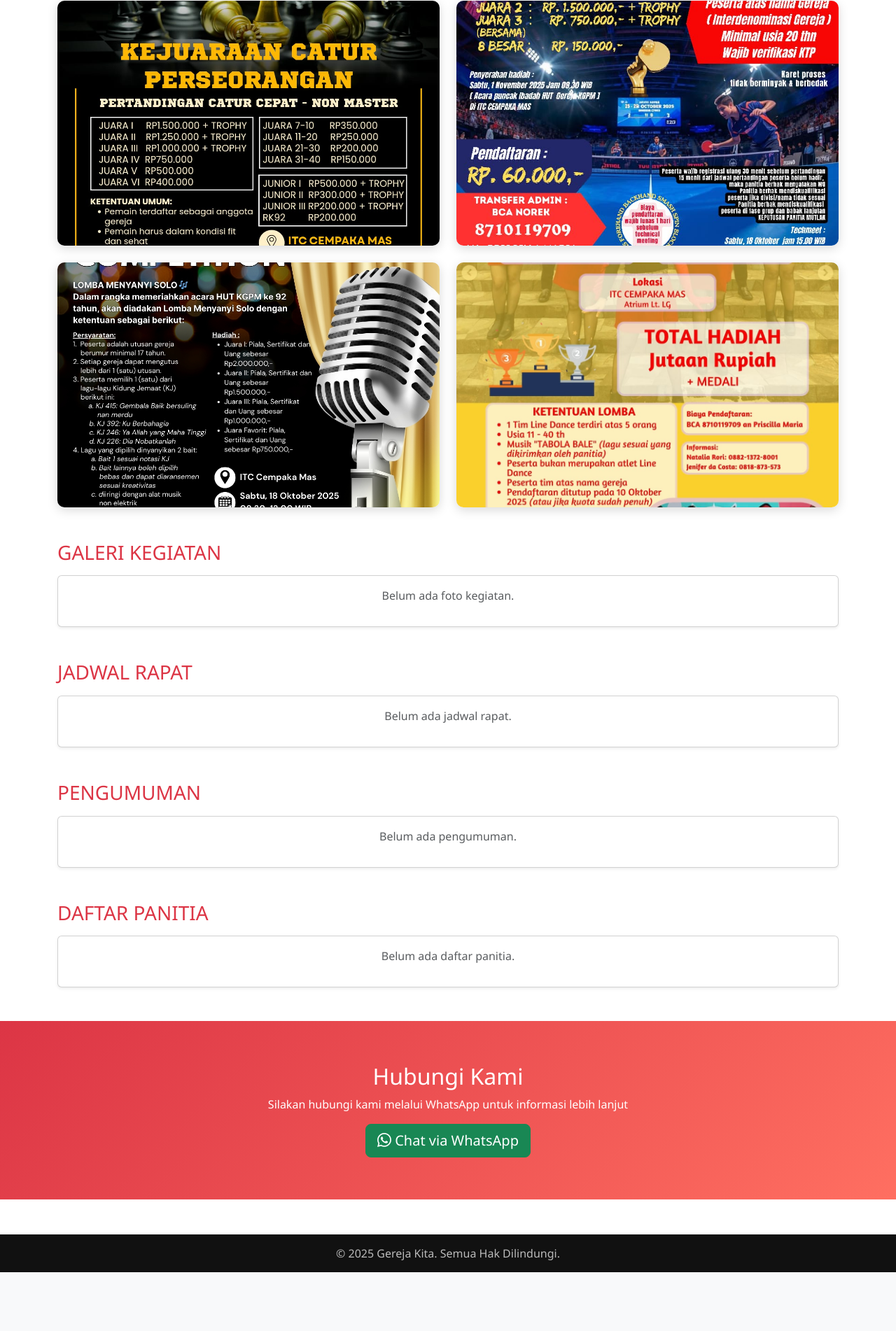
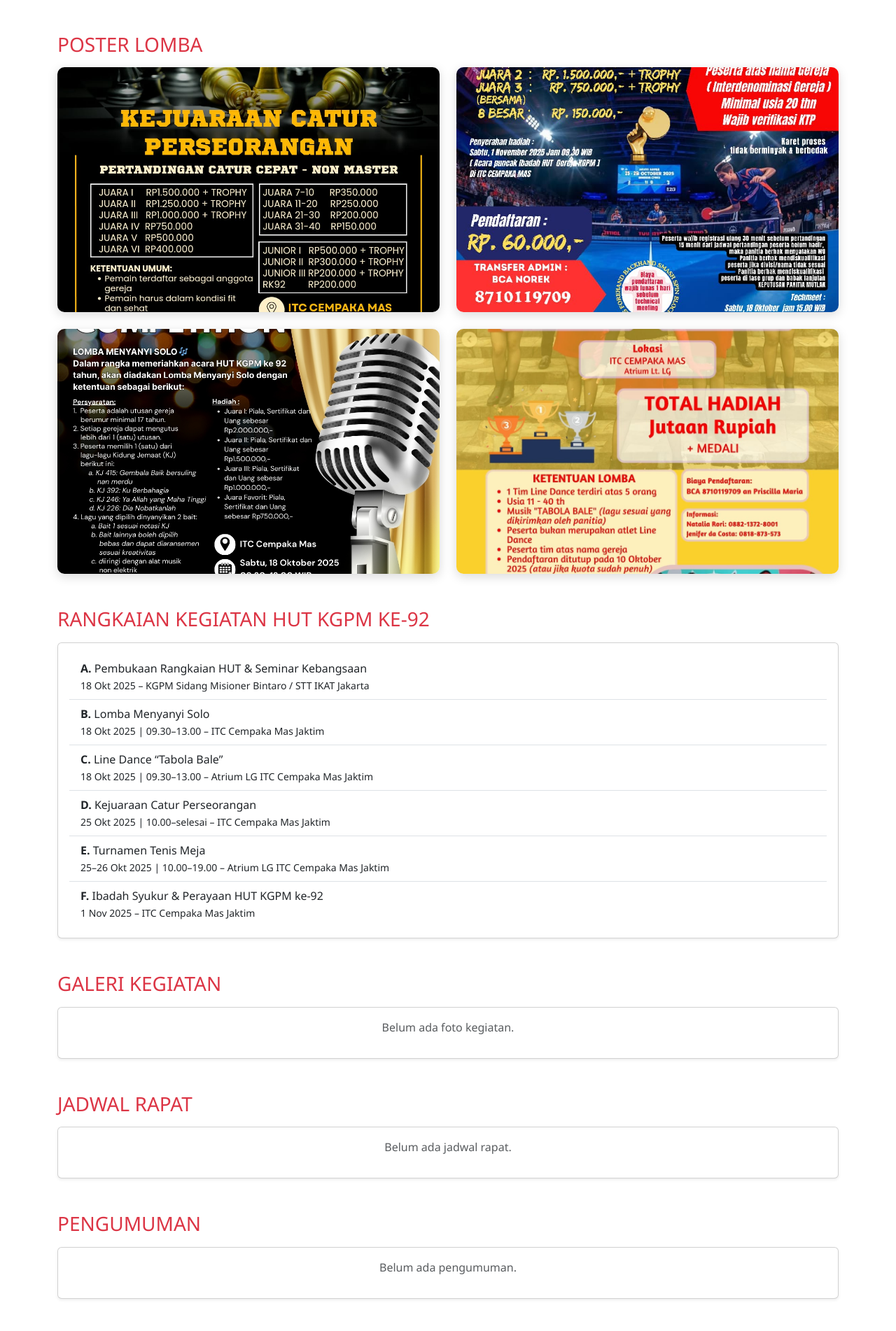
Before and after one commit to felixdanie21/kgpm, a CodeIgniter app: page /kgpm/ in a window 1280 px wide. Shown: the part 315-2217 px from the top of the page at 70% size. Before the commit the page ends 2133 px from the top, so only its background shows below. Run offline with CodeIgniter, Linux system fonts and the light colour scheme.

Commit message:
update landing page kerangkaian kegiatan

```diff
--- a/application/views/landing.php
+++ b/application/views/landing.php
@@ -3,16 +3,12 @@
 <head>
   <meta charset="UTF-8">
   <title>Ulang Tahun Gereja</title>
-  <meta name="viewport" content="width=device-width, initial-scale=1"> <!-- penting buat responsif -->
+  <meta name="viewport" content="width=device-width, initial-scale=1">
   <link href="https://cdn.jsdelivr.net/npm/bootstrap@5.3.3/dist/css/bootstrap.min.css" rel="stylesheet">
   <link href="https://cdn.jsdelivr.net/npm/bootstrap-icons/font/bootstrap-icons.css" rel="stylesheet">
   <style>
-    body {
-      font-family: 'Segoe UI', sans-serif;
-    }
-    .navbar {
-      box-shadow: 0 4px 8px rgba(0,0,0,0.2);
-    }
+    body { font-family: 'Segoe UI', sans-serif; }
+    .navbar { box-shadow: 0 4px 8px rgba(0,0,0,0.2); }
 
     /* Hero Section */
     .hero {
@@ -24,124 +20,72 @@
       border-radius: 0 0 20px 20px;
     }
     .hero h3 {
-      font-size: 1.8rem;
-      font-weight: bold;
-      animation: fadeInDown 1.5s;
+      font-size: 1.8rem; font-weight: bold;
+      animation: fadeInDown 1.5s; text-transform: uppercase;
+    }
+    .hero p {
+      font-size: 1.2rem; animation: fadeInUp 2s;
       text-transform: uppercase;
     }
-    .hero p {
-      font-size: 1.2rem;
-      animation: fadeInUp 2s;
-      text-transform: uppercase;
-    }
-    @keyframes fadeInDown {
-      from {opacity: 0; transform: translateY(-30px);}
-      to {opacity: 1; transform: translateY(0);}
-    }
-    @keyframes fadeInUp {
-      from {opacity: 0; transform: translateY(30px);}
-      to {opacity: 1; transform: translateY(0);}
-    }
+    @keyframes fadeInDown { from{opacity:0;transform:translateY(-30px);} to{opacity:1;transform:translateY(0);} }
+    @keyframes fadeInUp { from{opacity:0;transform:translateY(30px);} to{opacity:1;transform:translateY(0);} }
 
     /* Poster */
-    .poster-card {
-      border: none;
-      border-radius: 10px;
-      overflow: hidden;
-      box-shadow: 0 4px 15px rgba(0,0,0,0.15);
-      opacity: 0;
-      transform: translateY(20px);
-      animation: fadeInUpCard 1s forwards;
-    }
-    .poster-card:nth-child(1) { animation-delay: 0.2s; }
-    .poster-card:nth-child(2) { animation-delay: 0.4s; }
-    .poster-card:nth-child(3) { animation-delay: 0.6s; }
-    .poster-card:nth-child(4) { animation-delay: 0.8s; }
-
-    @keyframes fadeInUpCard {
-      to { opacity: 1; transform: translateY(0); }
-    }
-
-    .poster-img {
-      width: 100%;
-      height: 350px;
-      object-fit: cover;
-      transition: transform 0.3s ease-in-out;
-      cursor: pointer;
-    }
-    .poster-img:hover {
-      transform: scale(1.05);
-    }
+    .poster-card { border:none; border-radius:10px; overflow:hidden;
+      box-shadow:0 4px 15px rgba(0,0,0,0.15); opacity:0; transform:translateY(20px);
+      animation: fadeInUpCard 1s forwards; }
+    .poster-card:nth-child(1){animation-delay:0.2s;}
+    .poster-card:nth-child(2){animation-delay:0.4s;}
+    .poster-card:nth-child(3){animation-delay:0.6s;}
+    .poster-card:nth-child(4){animation-delay:0.8s;}
+    @keyframes fadeInUpCard { to{opacity:1;transform:translateY(0);} }
+    .poster-img { width:100%; height:350px; object-fit:cover;
+      transition:transform 0.3s ease-in-out; cursor:pointer; }
+    .poster-img:hover { transform:scale(1.05); }
 
     /* Card teks */
-    .card-title {
-      font-size: 1.1rem;
-      font-weight: bold;
-    }
-    .card-text {
-      font-size: 1rem;
-    }
+    .card-title { font-size: 1.1rem; font-weight: bold; }
+    .card-text { font-size: 1rem; }
 
-    /* Kalau layar kecil (HP), teks dibesarkan */
+    /* Mobile responsif */
     @media (max-width: 576px) {
-      .card-title {
-        font-size: 1.3rem;
-      }
-      .card-text {
-        font-size: 1.1rem;
-      }
-      .hero h3 {
-        font-size: 1.4rem;
-      }
-      .hero p {
-        font-size: 1rem;
-      }
+      .card-title { font-size:1.3rem; }
+      .card-text { font-size:1.1rem; }
+      .hero h3 { font-size:1.4rem; }
+      .hero p { font-size:1rem; }
+      .navbar-nav .nav-link { font-size:1.1rem; }
     }
 
     .contact-section {
       background: linear-gradient(135deg, #dc3545, #ff6f61);
-      color: white;
-      padding: 60px 20px;
-      text-align: center;
+      color:white; padding:60px 20px; text-align:center;
     }
-
-    footer {
-      background: #111;
-      color: #bbb;
-      text-align: center;
-      padding: 15px 0;
-      margin-top: 50px;
-    }
+    footer { background:#111; color:#bbb; text-align:center; padding:15px 0; margin-top:50px; }
   </style>
 </head>
 <body>
 
 <!-- Navbar -->
-<nav class="navbar navbar-expand-lg navbar-dark bg-light">
+<nav class="navbar navbar-expand-lg navbar-dark bg-danger">
   <div class="container">
-    <!-- Logo -->
-    <a class="navbar-brand d-flex align-items-center text-danger" href="#">
+    <a class="navbar-brand d-flex align-items-center" href="#">
       <img src="<?= base_url('assets/img/logo.jpg') ?>" alt="Logo Gereja"
            width="40" height="40" class="me-2 rounded-circle">
       Gereja KPGM
     </a>
-
-    <!-- Tombol Hamburger -->
-    <button class="navbar-toggler bg-danger" type="button" data-bs-toggle="collapse" data-bs-target="#navbarNav">
+    <button class="navbar-toggler" type="button" data-bs-toggle="collapse" data-bs-target="#navbarNav">
       <span class="navbar-toggler-icon"></span>
     </button>
-
-    <!-- Menu Navigasi -->
     <div class="collapse navbar-collapse" id="navbarNav">
       <ul class="navbar-nav ms-auto">
-        <li class="nav-item "><a class="nav-link text-danger" href="#lomba">Poster Lomba</a></li>
-        <li class="nav-item"><a class="nav-link text-danger" href="#galeri">Galeri Kegiatan</a></li>
-        <li class="nav-item"><a class="nav-link text-danger" href="#rapat">Jadwal Rapat</a></li>
-        <li class="nav-item"><a class="nav-link text-danger" href="#pengumuman">Pengumuman</a></li>
-        <li class="nav-item"><a class="nav-link text-danger" href="#panitia">Daftar Panitia</a></li>
+        <li class="nav-item"><a class="nav-link" href="#kegiatan">Rangkaian Kegiatan</a></li>
+        <li class="nav-item"><a class="nav-link" href="#lomba">Poster Lomba</a></li>
+        <li class="nav-item"><a class="nav-link" href="#galeri">Galeri Kegiatan</a></li>
+        <li class="nav-item"><a class="nav-link" href="#rapat">Jadwal Rapat</a></li>
+        <li class="nav-item"><a class="nav-link" href="#pengumuman">Pengumuman</a></li>
+        <li class="nav-item"><a class="nav-link" href="#panitia">Daftar Panitia</a></li>
       </ul>
-      <!-- Tambahan teks -->
-      <div class="text-danger text-end ms-3 d-none d-lg-block">
+      <div class="text-white text-end ms-3 d-none d-lg-block">
         <small>
           YESUS KRISTUS DALAM KEBANGSAAN<br>
           KEBANGSAAN DALAM YESUS KRISTUS
@@ -151,36 +95,45 @@
   </div>
 </nav>
 
-<!-- Hero Section -->
+<!-- Hero -->
 <div class="hero">
-  <h3>
-    Kerapatan Gereja Protestan Minahasa <br> Wilayah XXXVII Jawa
-  </h3>
+  <h3>Kerapatan Gereja Protestan Minahasa <br> Wilayah XXXVII Jawa</h3>
   <p>Panitia Hari-Hari Raya Gerejawi Tahun 2025</p>
 </div>
 
-<!-- Foto Section -->
+
+<!-- Poster Lomba -->
 <div class="container my-5" id="lomba">
+  <h3 class="text-danger mb-3">POSTER LOMBA</h3>
   <div class="row g-4">
+    <?php for($i=1;$i<=4;$i++): ?>
     <div class="col-12 col-md-6">
       <div class="poster-card">
-        <img src="<?= base_url('assets/img/1.jpg') ?>" class="poster-img" data-bs-toggle="modal" data-bs-target="#imageModal1">
+        <img src="<?= base_url("assets/img/$i.jpg") ?>" class="poster-img" data-bs-toggle="modal" data-bs-target="#imageModal<?= $i ?>">
       </div>
     </div>
-    <div class="col-12 col-md-6">
-      <div class="poster-card">
-        <img src="<?= base_url('assets/img/2.jpg') ?>" class="poster-img" data-bs-toggle="modal" data-bs-target="#imageModal2">
-      </div>
-    </div>
-    <div class="col-12 col-md-6">
-      <div class="poster-card">
-        <img src="<?= base_url('assets/img/3.jpg') ?>" class="poster-img" data-bs-toggle="modal" data-bs-target="#imageModal3">
-      </div>
-    </div>
-    <div class="col-12 col-md-6">
-      <div class="poster-card">
-        <img src="<?= base_url('assets/img/4.jpg') ?>" class="poster-img" data-bs-toggle="modal" data-bs-target="#imageModal4">
-      </div>
+    <?php endfor; ?>
+  </div>
+</div>
+<!-- Rangkaian Kegiatan -->
+<div class="container my-5" id="kegiatan">
+  <h3 class="text-danger mb-3">RANGKAIAN KEGIATAN HUT KGPM KE-92</h3>
+  <div class="card shadow-sm">
+    <div class="card-body">
+      <ul class="list-group list-group-flush">
+        <li class="list-group-item"><strong>A.</strong> Pembukaan Rangkaian HUT & Seminar Kebangsaan<br>
+          <small>18 Okt 2025 – KGPM Sidang Misioner Bintaro / STT IKAT Jakarta</small></li>
+        <li class="list-group-item"><strong>B.</strong> Lomba Menyanyi Solo<br>
+          <small>18 Okt 2025 | 09.30–13.00 – ITC Cempaka Mas Jaktim</small></li>
+        <li class="list-group-item"><strong>C.</strong> Line Dance “Tabola Bale”<br>
+          <small>18 Okt 2025 | 09.30–13.00 – Atrium LG ITC Cempaka Mas Jaktim</small></li>
+        <li class="list-group-item"><strong>D.</strong> Kejuaraan Catur Perseorangan<br>
+          <small>25 Okt 2025 | 10.00–selesai – ITC Cempaka Mas Jaktim</small></li>
+        <li class="list-group-item"><strong>E.</strong> Turnamen Tenis Meja<br>
+          <small>25–26 Okt 2025 | 10.00–19.00 – Atrium LG ITC Cempaka Mas Jaktim</small></li>
+        <li class="list-group-item"><strong>F.</strong> Ibadah Syukur & Perayaan HUT KGPM ke-92<br>
+          <small>1 Nov 2025 – ITC Cempaka Mas Jaktim</small></li>
+      </ul>
     </div>
   </div>
 </div>
@@ -188,50 +141,32 @@
 <!-- Galeri Kegiatan -->
 <div class="container my-5" id="galeri">
   <h3 class="text-danger mb-3">GALERI KEGIATAN</h3>
-  <div class="card shadow-sm">
-    <div class="card-body text-center">
-      <p class="text-muted">Belum ada foto kegiatan.</p>
-    </div>
-  </div>
+  <div class="card shadow-sm"><div class="card-body text-center"><p class="text-muted">Belum ada foto kegiatan.</p></div></div>
 </div>
 
 <!-- Jadwal Rapat -->
 <div class="container my-5" id="rapat">
   <h3 class="text-danger mb-3">JADWAL RAPAT</h3>
-  <div class="card shadow-sm">
-    <div class="card-body text-center">
-      <p class="text-muted">Belum ada jadwal rapat.</p>
-    </div>
-  </div>
+  <div class="card shadow-sm"><div class="card-body text-center"><p class="text-muted">Belum ada jadwal rapat.</p></div></div>
 </div>
 
 <!-- Pengumuman -->
 <div class="container my-5" id="pengumuman">
   <h3 class="text-danger mb-3">PENGUMUMAN</h3>
-  <div class="card shadow-sm">
-    <div class="card-body text-center">
-      <p class="text-muted">Belum ada pengumuman.</p>
-    </div>
-  </div>
+  <div class="card shadow-sm"><div class="card-body text-center"><p class="text-muted">Belum ada pengumuman.</p></div></div>
 </div>
 
 <!-- Daftar Panitia -->
 <div class="container my-5" id="panitia">
   <h3 class="text-danger mb-3">DAFTAR PANITIA</h3>
-  <div class="card shadow-sm">
-    <div class="card-body text-center">
-      <p class="text-muted">Belum ada daftar panitia.</p>
-    </div>
-  </div>
+  <div class="card shadow-sm"><div class="card-body text-center"><p class="text-muted">Belum ada daftar panitia.</p></div></div>
 </div>
 
-<!-- Modal -->
-<?php for($i=1; $i<=4; $i++): ?>
+<!-- Modal Poster -->
+<?php for($i=1;$i<=4;$i++): ?>
 <div class="modal fade" id="imageModal<?= $i ?>" tabindex="-1">
   <div class="modal-dialog modal-dialog-centered modal-lg">
-    <div class="modal-content">
-      <img src="<?= base_url("assets/img/$i.jpg") ?>" class="img-fluid">
-    </div>
+    <div class="modal-content"><img src="<?= base_url("assets/img/$i.jpg") ?>" class="img-fluid"></div>
   </div>
 </div>
 <?php endfor; ?>
@@ -246,9 +181,7 @@
 </div>
 
 <!-- Footer -->
-<footer>
-  &copy; <?= date("Y") ?> Gereja Kita. Semua Hak Dilindungi.
-</footer>
+<footer>&copy; <?= date("Y") ?> Gereja Kita. Semua Hak Dilindungi.</footer>
 
 <script src="https://cdn.jsdelivr.net/npm/bootstrap@5.3.3/dist/js/bootstrap.bundle.min.js"></script>
 </body>
```
